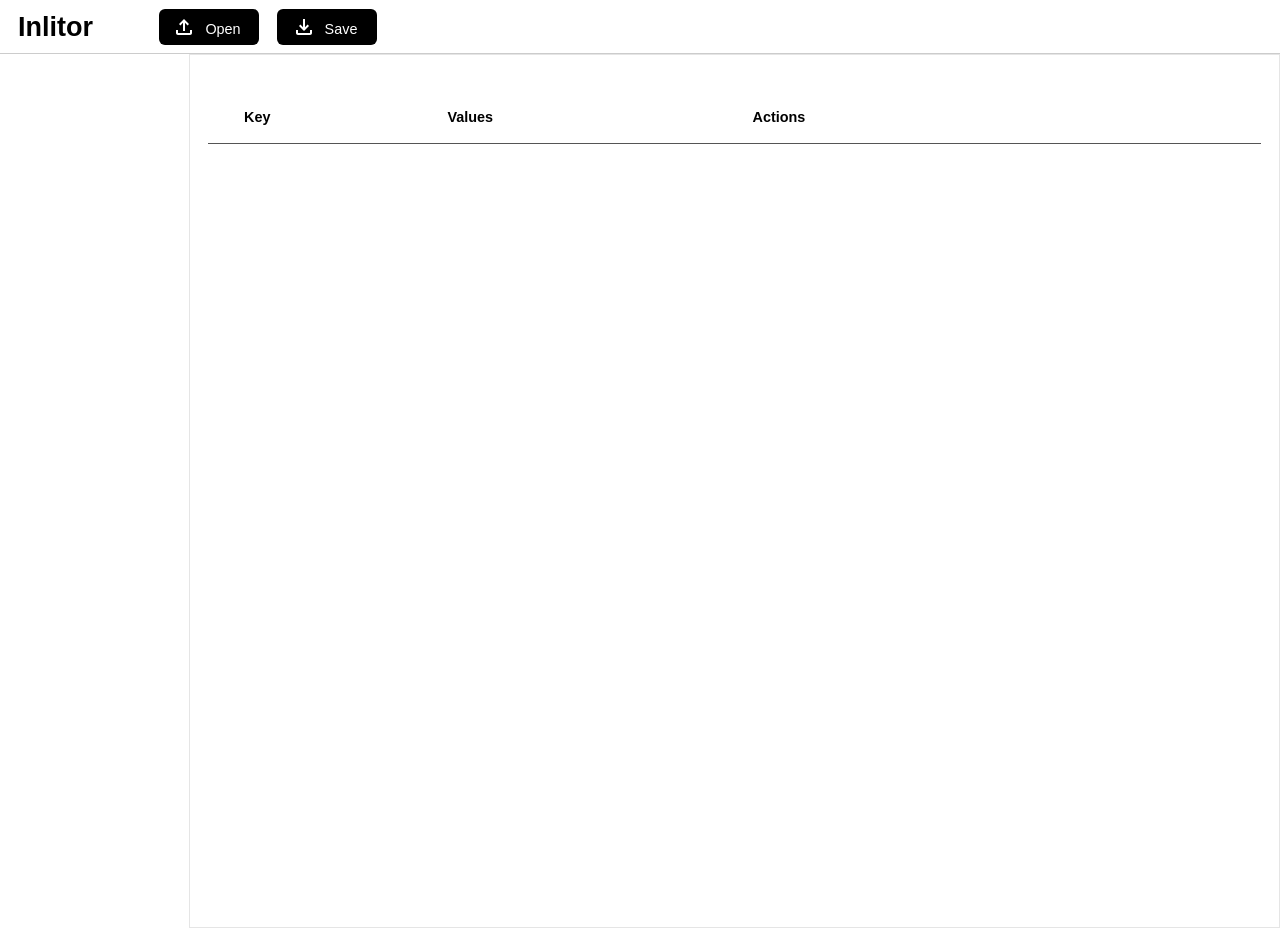
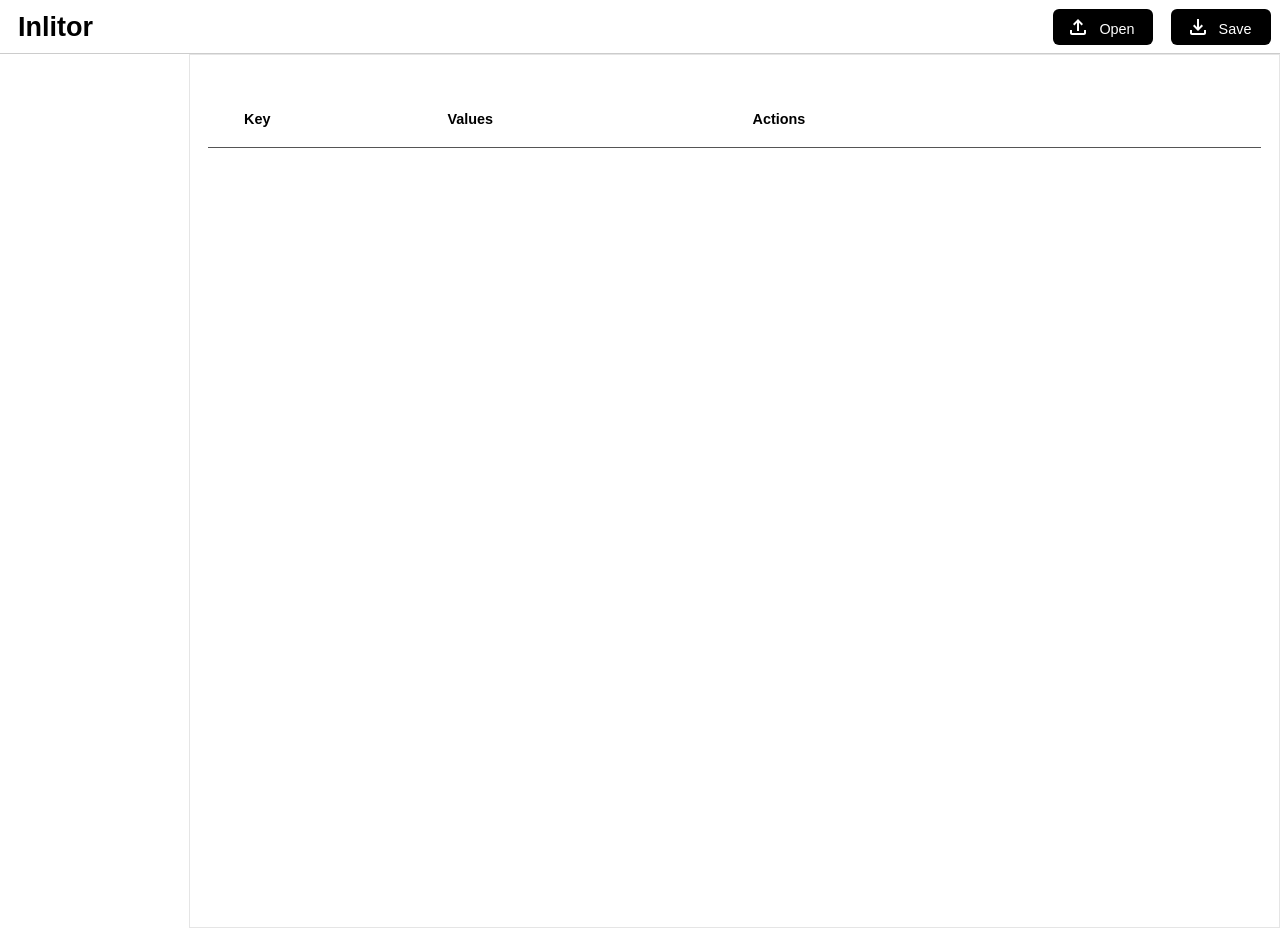
Before and after one commit to pelusanchez/intlitor, a React (Create React App) app: page / in a window 1280 px wide. Built offline with nearby package versions, Linux system fonts and the light colour scheme.

Commit message:
Style fixes.

```diff
--- a/src/App.scss
+++ b/src/App.scss
@@ -9,7 +9,9 @@
   width: 100vw;
   height: 100vh;
   background: $background-body;
-  font-family: Arial, Helvetica, sans-serif;
+  font-family: Arial, sans-serif;
+  font-weight: 300;
+  line-height: 20px;
   color: $primary;
 }
 
--- a/src/components/TopHeader.scss
+++ b/src/components/TopHeader.scss
@@ -3,7 +3,7 @@
 .top-header {
   height: 3rem;
   display: flex;
-  justify-content: flex-start;
+  justify-content: space-between;
   background-color: $background;
   border-bottom: 1px solid #CCC;
   .title {
@@ -24,6 +24,7 @@
     align-items: center;
   }
   button.action-icon {
+    cursor: pointer;
     width: 100px;
     color: #FFF;
     background-color: $primary;
```
